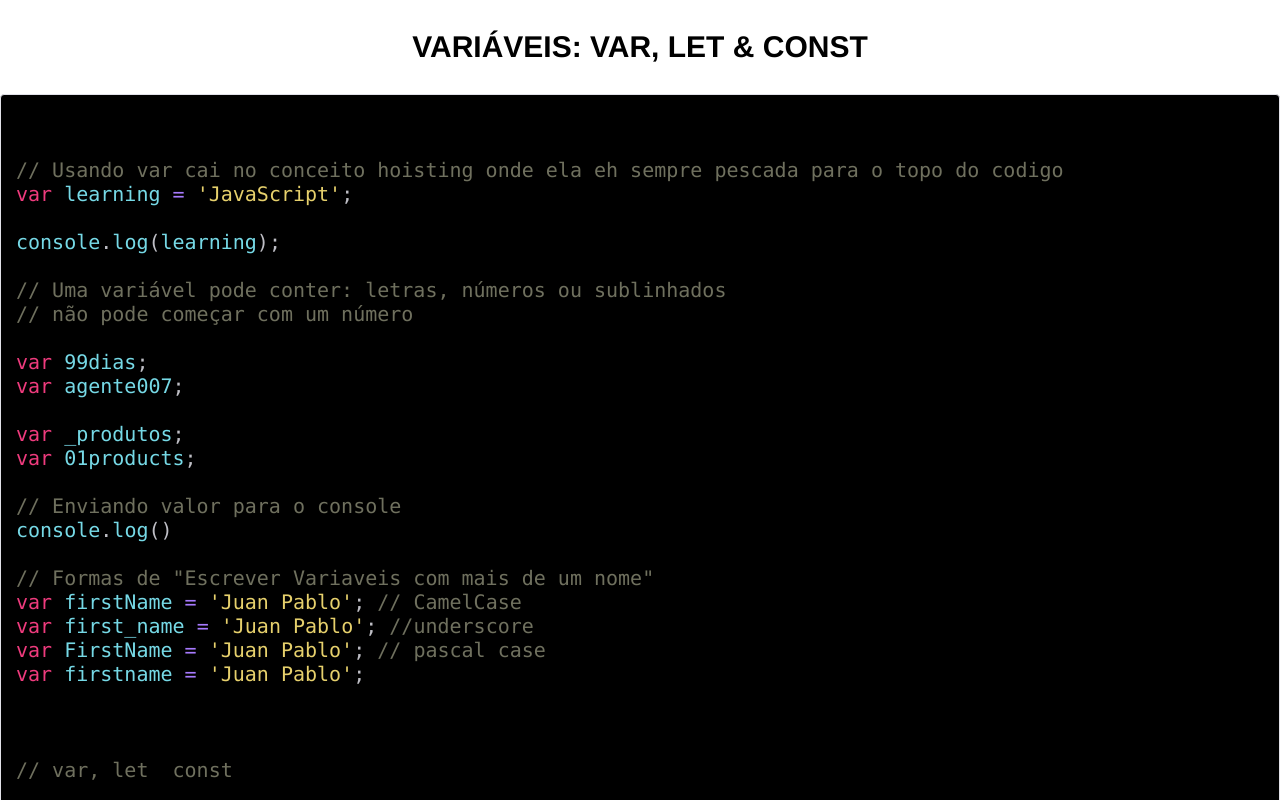
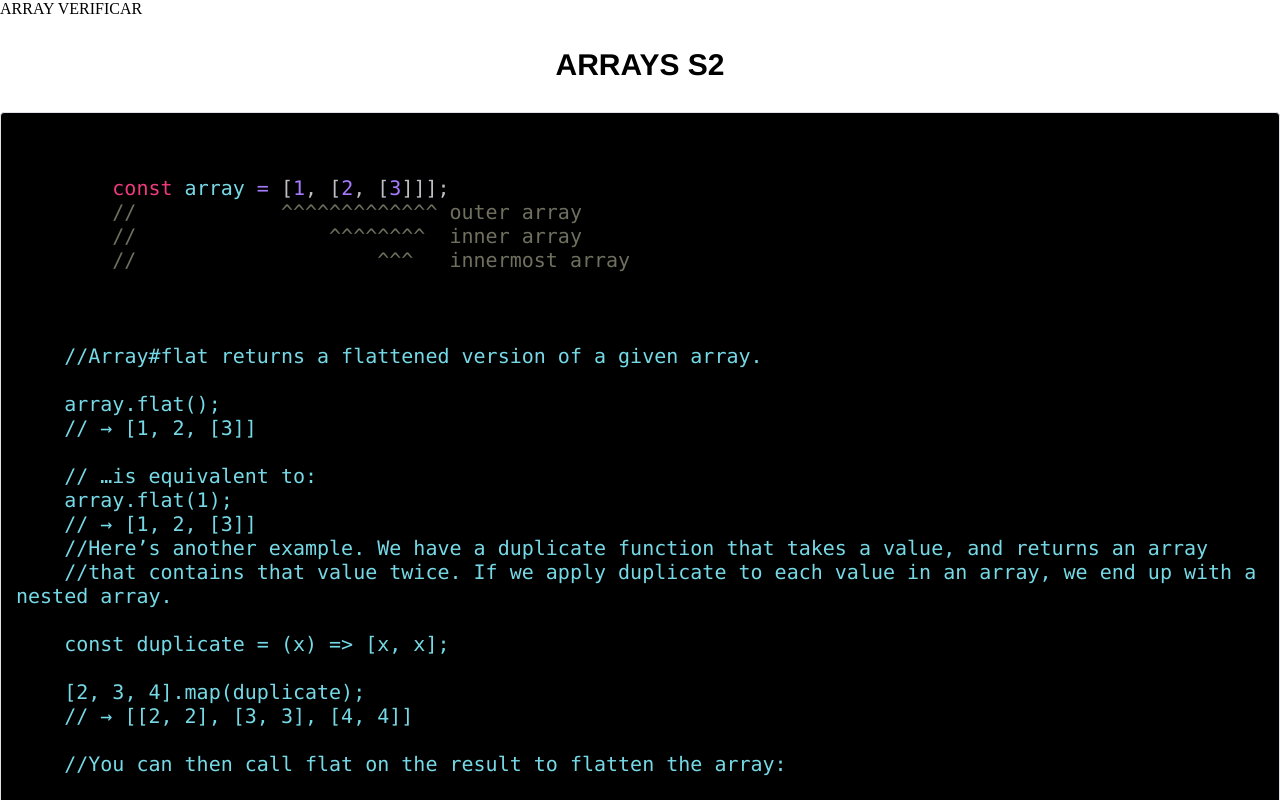
Before and after one commit to HenriqueOmena/helpJS, a plain HTML site: page index.html in a window 1280 px wide. Shown: the top 800 px of the page. Drawn offline with Linux system fonts and the light colour scheme.

Commit message:
Add new function flatmap to arrays

```diff
--- a/index.html
+++ b/index.html
@@ -8,6 +8,43 @@
     <link href="prism.css"  rel="stylesheet" />
 </head>
 <body>
+ARRAY VERIFICAR
+
+<li>ARRAYS s2</li>
+ <pre class="language-js">
+   <code class="language-js">
+        const array = [1, [2, [3]]];
+        //            ^^^^^^^^^^^^^ outer array
+        //                ^^^^^^^^  inner array
+        //                    ^^^   innermost array
+   </code>
+
+    //Array#flat returns a flattened version of a given array.
+
+    array.flat();
+    // → [1, 2, [3]]
+
+    // …is equivalent to:
+    array.flat(1);
+    // → [1, 2, [3]]
+    //Here’s another example. We have a duplicate function that takes a value, and returns an array
+    //that contains that value twice. If we apply duplicate to each value in an array, we end up with a nested array.
+
+    const duplicate = (x) => [x, x];
+
+    [2, 3, 4].map(duplicate);
+    // → [[2, 2], [3, 3], [4, 4]]
+
+    //You can then call flat on the result to flatten the array:
+
+    [2, 3, 4].map(duplicate).flat(); // 🐌
+    // → [2, 2, 3, 3, 4, 4]
+
+    Since this pattern is so common in functional programming, there’s now a dedicated flatMap method for it.
+
+    [2, 3, 4].flatMap(duplicate); // 🚀
+    // → [2, 2, 3, 3, 4, 4]
+</pre>
 
 <li>VARIÁVEIS: var, let & const</li>
 <pre class="language-js">
```
